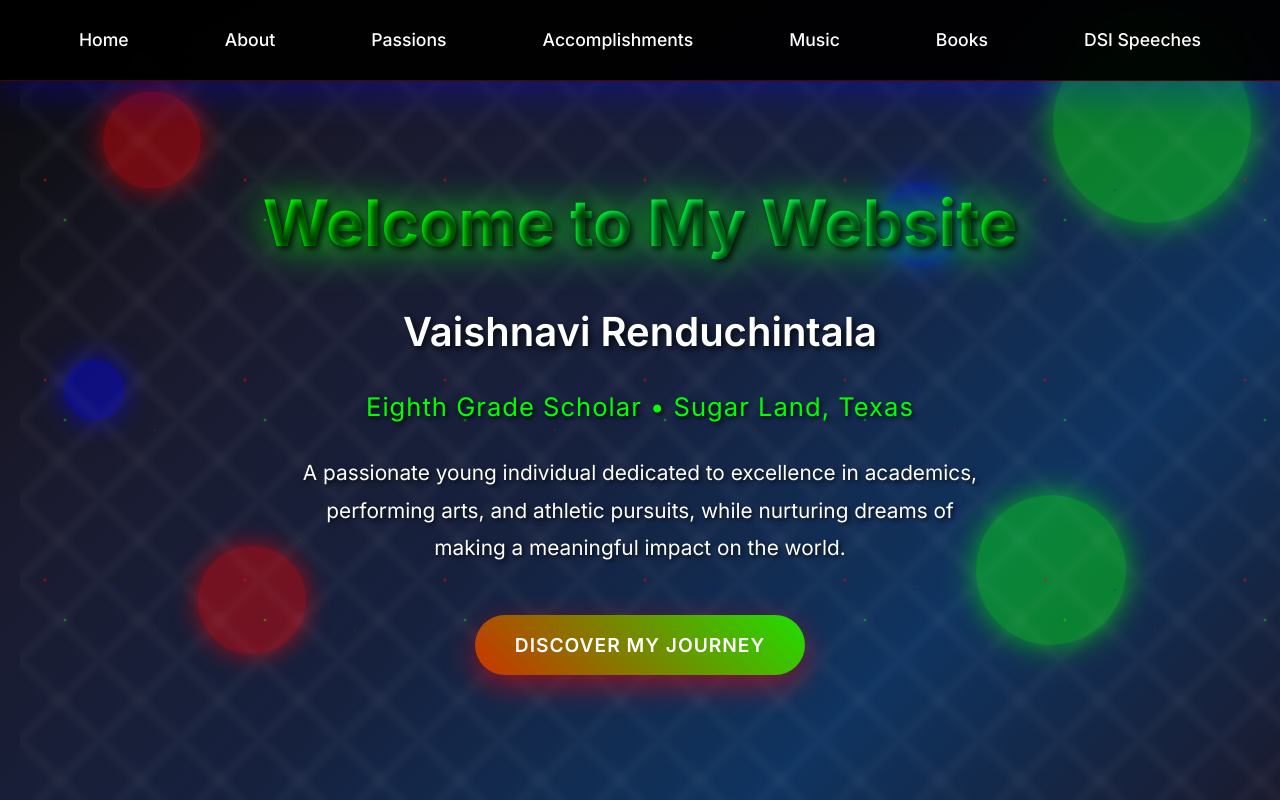
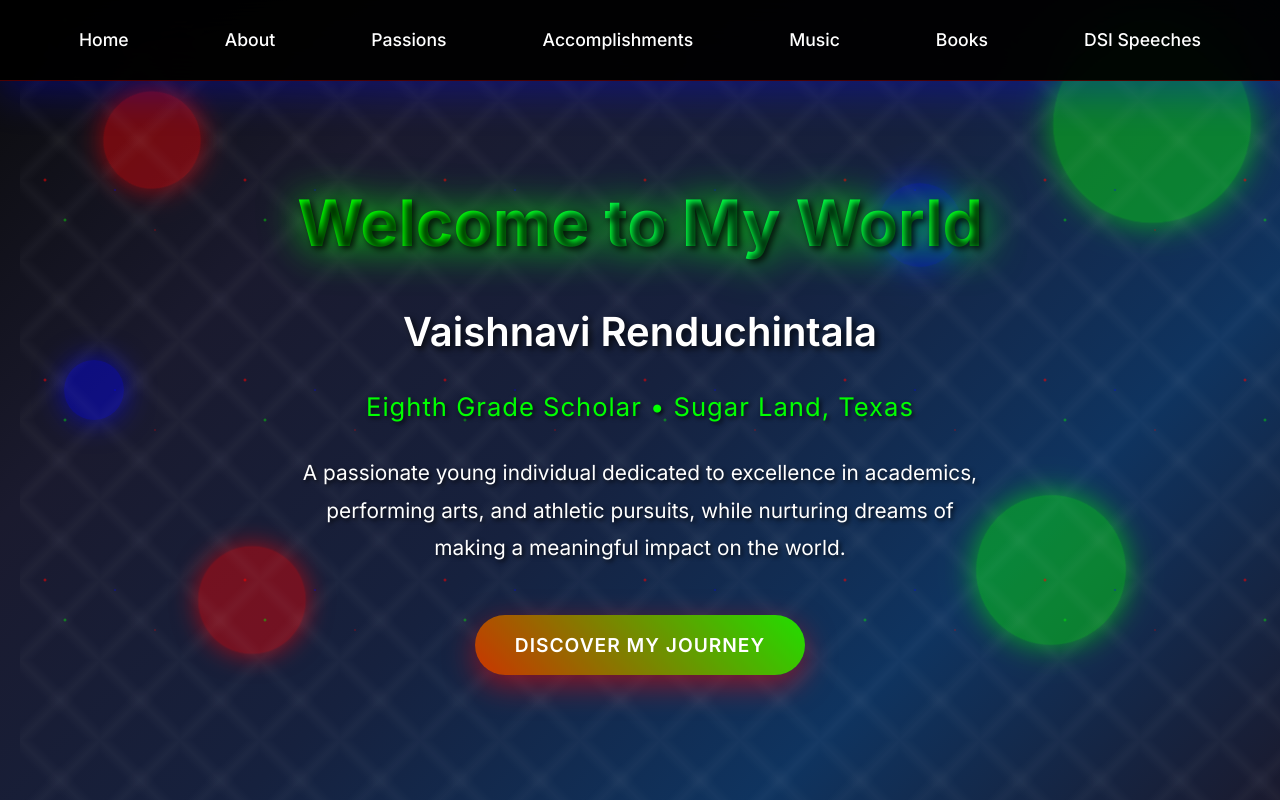
Before and after one commit to vrasish/All_About_Me, a plain HTML site: page index.html in a window 1280 px wide. Shown: the top 800 px of the page. Drawn offline with Linux system fonts and the light colour scheme.

Commit message:
This is my website

```diff
--- a/index.html
+++ b/index.html
@@ -38,7 +38,7 @@
             <div class="particle-field"></div>
         </div>
         <div class="hero-content">
-            <h1 class="hero-title">Welcome to My Website</h1>
+            <h1 class="hero-title">Welcome to My World</h1>
             <h2 class="hero-name">Vaishnavi Renduchintala</h2>
             <p class="hero-subtitle">Eighth Grade Scholar • Sugar Land, Texas</p>
             <p class="hero-description">A passionate young individual dedicated to excellence in academics, performing arts, and athletic pursuits, while nurturing dreams of making a meaningful impact on the world.</p>
```
